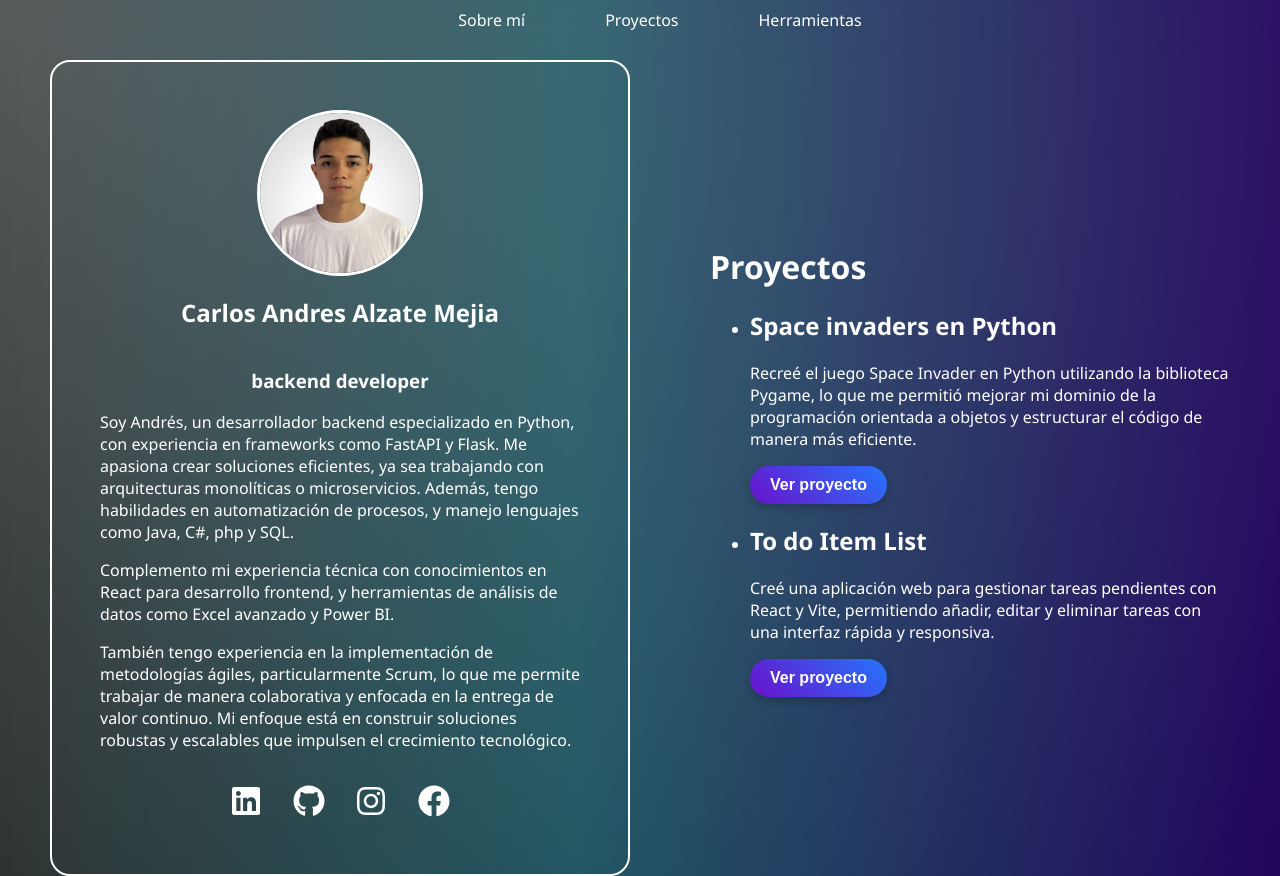
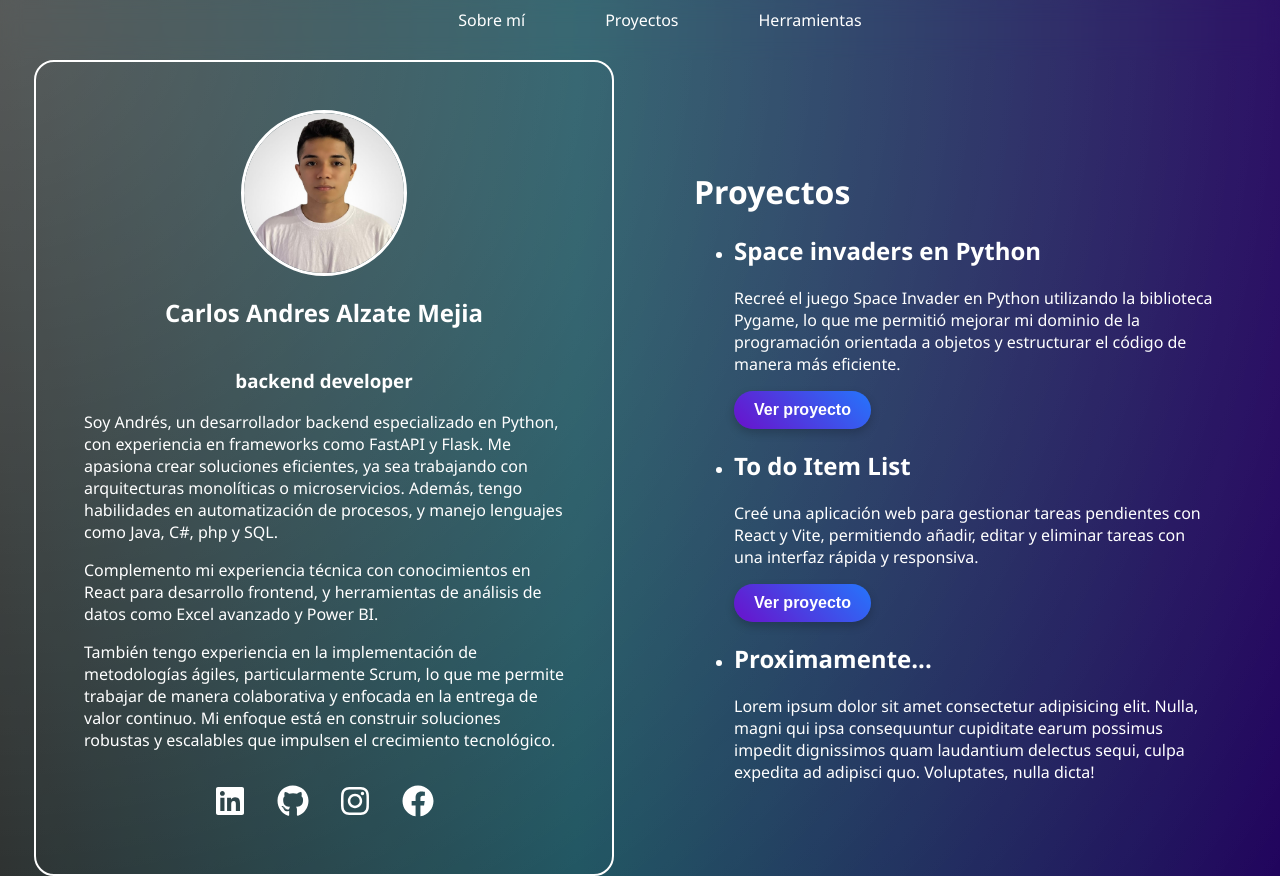
Before and after one commit to CarlosAlzate2003/Portafolio, a React (Vite) app: page /proyectos in a window 1280 px wide. Built offline with nearby package versions, Linux system fonts and the light colour scheme.

Commit message:
add scroll in projects

```diff
--- a/src/css/pages/Projects.css
+++ b/src/css/pages/Projects.css
@@ -1,5 +1,30 @@
 .container-projects{
-    margin: 0
+    margin: 0;
+    overflow: scroll;
+    overflow-y: auto; /* Solo permite el scroll vertical */
+    overflow-x: hidden; /* Oculta el scroll horizontal */
+    height: 80vh;
+    padding-right: 2rem;
+}
+
+
+
+.container-projects::-webkit-scrollbar{
+    width: 8px;
+}
+
+.container-projects::-webkit-scrollbar-thumb {
+    background: linear-gradient(45deg, #6a11cb, #2575fc);
+    border-radius: 5px;
+}
+
+.container-projects::-webkit-scrollbar-track {
+  background-color: #f1f1f1;
+  border-radius: 5px;
+}
+
+.container-projects::-webkit-scrollbar {
+  height: 0;
 }
 
 .projects-ul li a{
--- a/src/pages/Projects.jsx
+++ b/src/pages/Projects.jsx
@@ -33,6 +33,66 @@ const Projects = () => {
             Ver proyecto
           </a>
         </li>
+        <li>
+          <h2>Proximamente...</h2>
+          <p>
+            Lorem ipsum dolor sit amet consectetur adipisicing elit. Nulla,
+            magni qui ipsa consequuntur cupiditate earum possimus impedit
+            dignissimos quam laudantium delectus sequi, culpa expedita ad
+            adipisci quo. Voluptates, nulla dicta!
+          </p>
+          <a href="" target="_blank">
+            Ver proyecto
+          </a>
+        </li>
+        <li>
+          <h2>Proximamente...</h2>
+          <p>
+            Lorem ipsum dolor sit amet consectetur adipisicing elit. Nulla,
+            magni qui ipsa consequuntur cupiditate earum possimus impedit
+            dignissimos quam laudantium delectus sequi, culpa expedita ad
+            adipisci quo. Voluptates, nulla dicta!
+          </p>
+          <a href="" target="_blank">
+            Ver proyecto
+          </a>
+        </li>
+        <li>
+          <h2>Proximamente...</h2>
+          <p>
+            Lorem ipsum dolor sit amet consectetur adipisicing elit. Nulla,
+            magni qui ipsa consequuntur cupiditate earum possimus impedit
+            dignissimos quam laudantium delectus sequi, culpa expedita ad
+            adipisci quo. Voluptates, nulla dicta!
+          </p>
+          <a href="" target="_blank">
+            Ver proyecto
+          </a>
+        </li>
+        <li>
+          <h2>Proximamente...</h2>
+          <p>
+            Lorem ipsum dolor sit amet consectetur adipisicing elit. Nulla,
+            magni qui ipsa consequuntur cupiditate earum possimus impedit
+            dignissimos quam laudantium delectus sequi, culpa expedita ad
+            adipisci quo. Voluptates, nulla dicta!
+          </p>
+          <a href="" target="_blank">
+            Ver proyecto
+          </a>
+        </li>
+        <li>
+          <h2>Proximamente...</h2>
+          <p>
+            Lorem ipsum dolor sit amet consectetur adipisicing elit. Nulla,
+            magni qui ipsa consequuntur cupiditate earum possimus impedit
+            dignissimos quam laudantium delectus sequi, culpa expedita ad
+            adipisci quo. Voluptates, nulla dicta!
+          </p>
+          <a href="" target="_blank">
+            Ver proyecto
+          </a>
+        </li>
       </ul>
     </div>
   )
```
